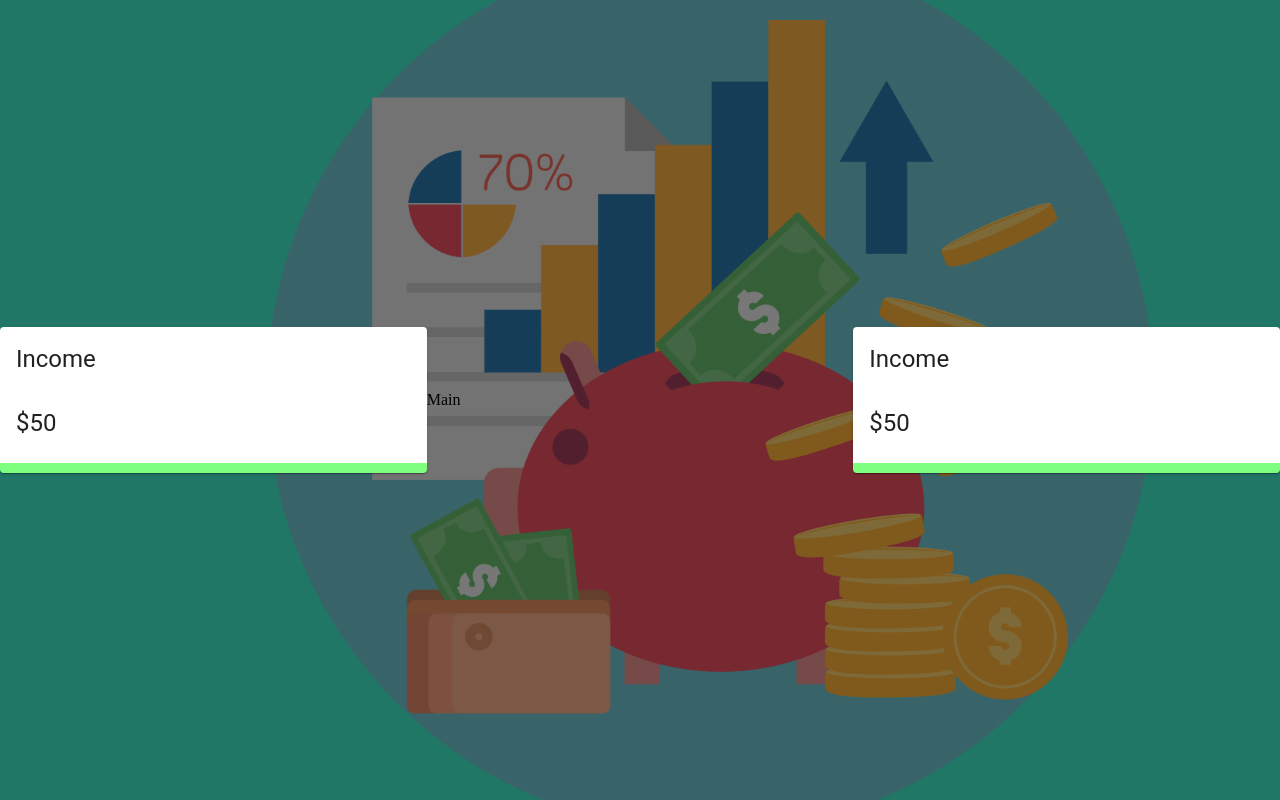
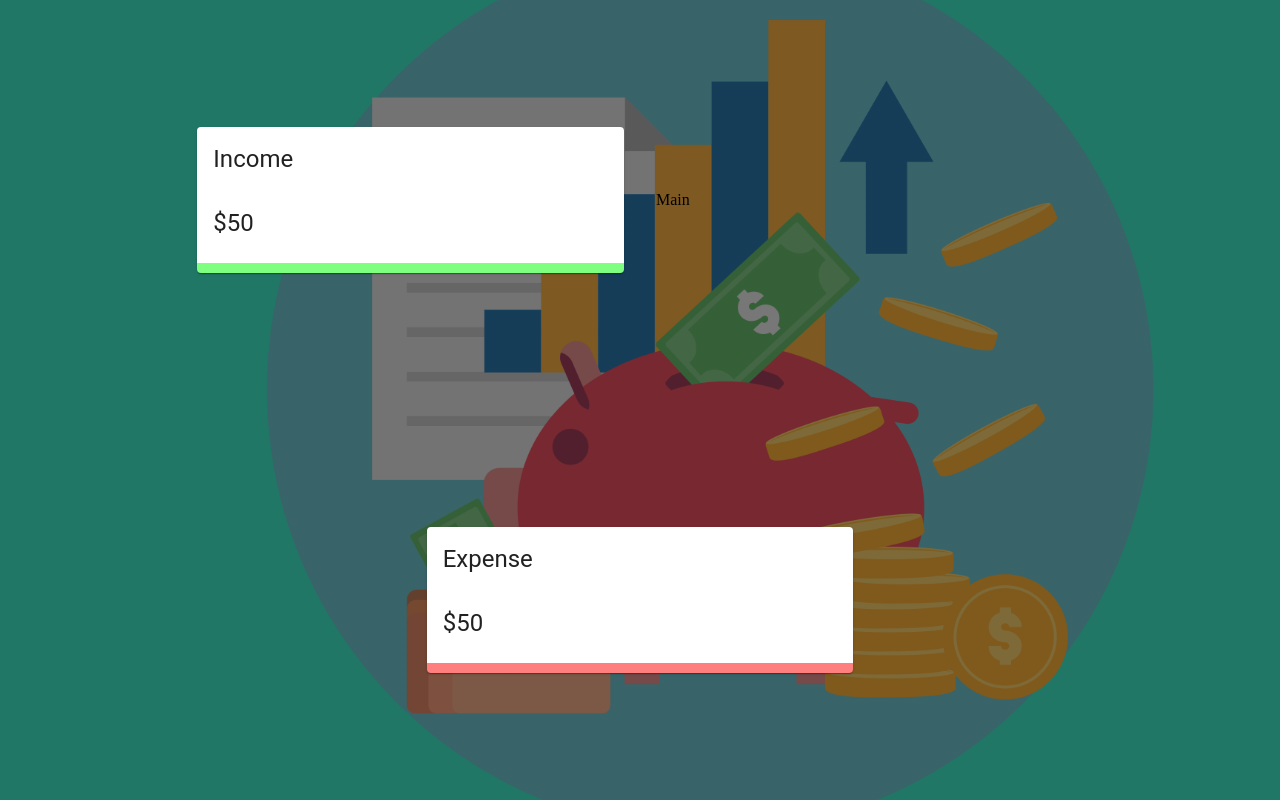
Before and after one commit to DarrenDerks/Expense-Tracker, a React (Create React App) app: page / in a window 1280 px wide. Built offline with nearby package versions, Linux system fonts and the light colour scheme.

Commit message:
Made a income and expense image card using @material-ui. Also Started the Main card image.

```diff
--- a/src/App.js
+++ b/src/App.js
@@ -2,11 +2,15 @@
 import { Grid } from "@material-ui/core";
 
 import Details from "./components/Details/Details";
+import useStyles from "./styles";
 
 const App = () => {
+  const classes = useStyles();
+
   return (
     <div>
       <Grid
+        className={classes.grid}
         container
         spacing={0}
         alignItems="center"
@@ -14,13 +18,13 @@
         style={{ height: "100vh" }}
       >
         <Grid item xs={12} sm={4}>
-          <Details />
+          <Details title="Income" />
         </Grid>
         <Grid item xs={12} sm={4}>
           Main
         </Grid>
         <Grid item xs={12} sm={4}>
-          <Details />
+          <Details title="Expense" />
         </Grid>
       </Grid>
     </div>
--- a/src/components/Details/Details.jsx
+++ b/src/components/Details/Details.jsx
@@ -4,12 +4,12 @@
 
 import useStyles from "../styles";
 
-const Details = () => {
+const Details = ({ title }) => {
   const classes = useStyles();
 
   return (
-    <Card className={classes.income}>
-      <CardHeader title="Income" />
+    <Card className={title === 'Income' ? classes.income : classes.expense}>
+      <CardHeader title={title} />
       <CardContent>
         <Typography variant="h5">$50</Typography>
       </CardContent>
--- /dev/null
+++ b/src/styles.js
@@ -0,0 +1,30 @@
+import { makeStyles } from "@material-ui/core/styles";
+
+export default makeStyles((theme) => ({
+  desktop: {
+    [theme.breakpoints.up("sm")]: {
+      display: "none",
+    },
+  },
+  mobile: {
+    [theme.breakpoints.down("sm")]: {
+      display: "none",
+    },
+  },
+  main: {
+    [theme.breakpoints.up("sm")]: {
+      paddingBottom: "5%",
+    },
+  },
+  last: {
+    [theme.breakpoints.down("sm")]: {
+      marginBottom: theme.spacing(3),
+      paddingBottom: "200px",
+    },
+  },
+  grid: {
+    "& > *": {
+      margin: theme.spacing(2),
+    },
+  },
+}));
```
Also changed, not shown: src/components/Main/Main.jsx (added, +20 -0 lines).
